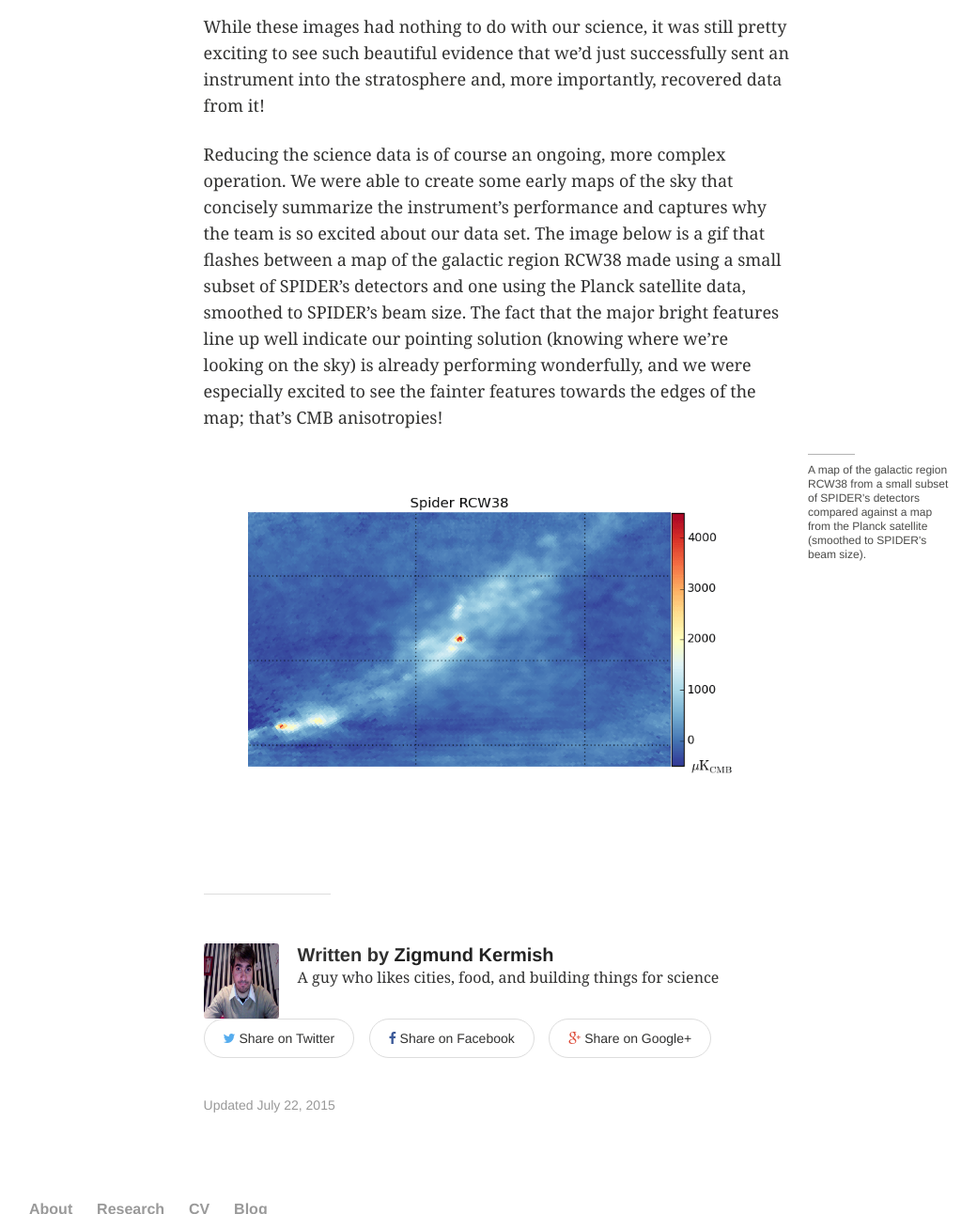
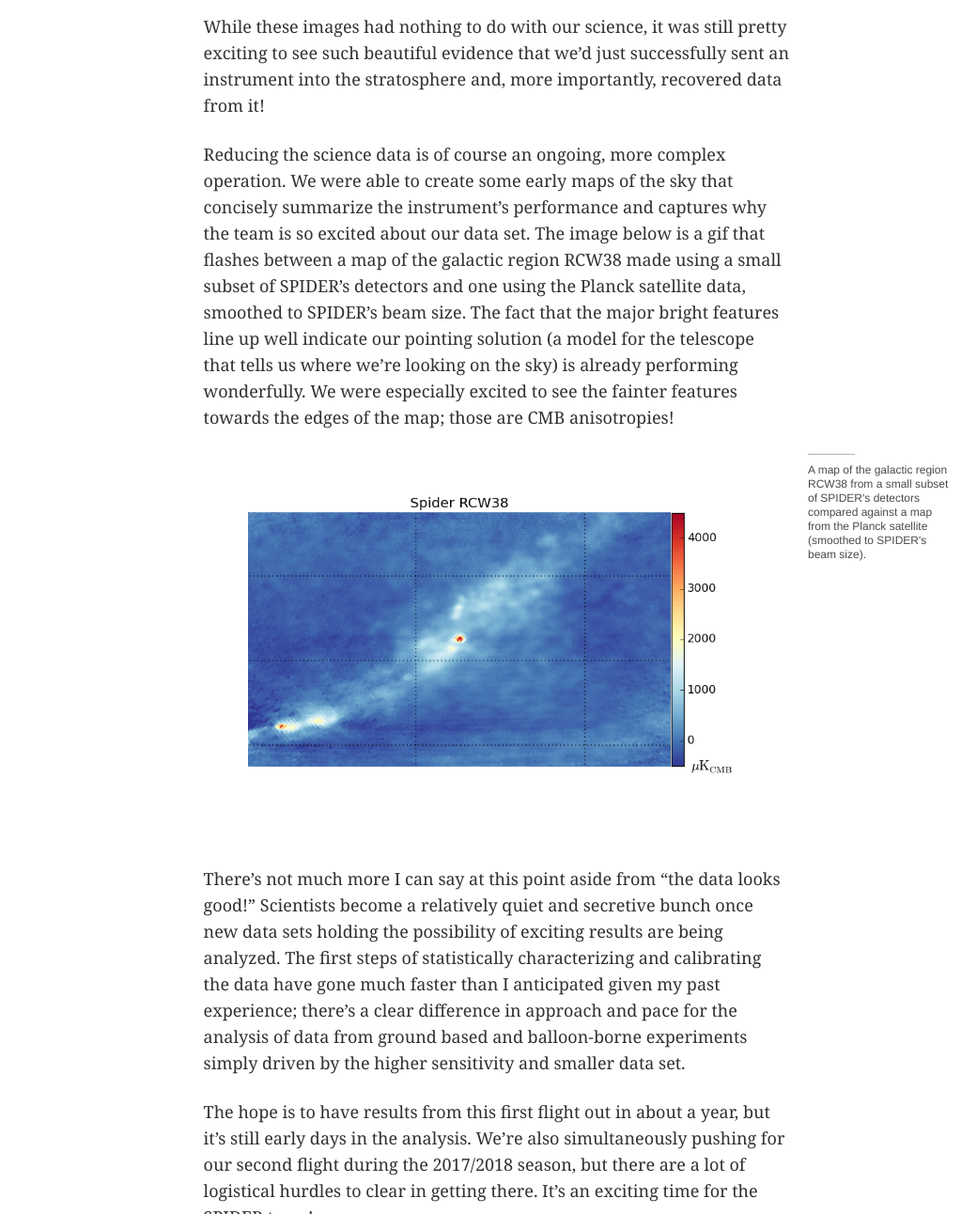
Before and after one commit to zkermish/zkermish.github.io, a Jekyll site: the page built from _posts/articles/2015-07-22-a-long-overdue-update.md, in a window 1280 px wide and 1400 px high, scrolled down 2159 px, cut to the strip 108-1400 px from the top of the window. Shown: the whole strip at 94% size, without its empty margins (65-1105 px from the left). Built offline with Jekyll 4.4.1, drawn with Linux system fonts in a browser that asks for light colours; some of the changed text lies outside the part shown.

Commit message:
updated post

```diff
--- a/_posts/articles/2015-07-22-a-long-overdue-update.md
+++ b/_posts/articles/2015-07-22-a-long-overdue-update.md
@@ -22,9 +22,13 @@ I've also been helping with analysis of the flight data, once we got our hands o
 
 While these images had nothing to do with our science, it was still pretty exciting to see such beautiful evidence that we'd just successfully sent an instrument into the stratosphere and, more importantly, recovered data from it!
 
-Reducing the science data is of course an ongoing, more complex operation. We were able to create some early maps of the sky that concisely summarize the instrument's performance and captures why the team is so excited about our data set. The image below is a gif that flashes between a map of the galactic region RCW38 made using a small subset of SPIDER's detectors and one using the Planck satellite data, smoothed to SPIDER's beam size. The fact that the major bright features line up well indicate our pointing solution (knowing where we're looking on the sky) is already performing wonderfully, and we were especially excited to see the fainter features towards the edges of the map; that's CMB anisotropies!
+Reducing the science data is of course an ongoing, more complex operation. We were able to create some early maps of the sky that concisely summarize the instrument's performance and captures why the team is so excited about our data set. The image below is a gif that flashes between a map of the galactic region RCW38 made using a small subset of SPIDER's detectors and one using the Planck satellite data, smoothed to SPIDER's beam size. The fact that the major bright features line up well indicate our pointing solution (a model for the telescope that tells us where we're looking on the sky) is already performing wonderfully. We were especially excited to see the fainter features towards the edges of the map; those are CMB anisotropies!
 
 <figure>
         <a href="{{ site.url }}/images/X1_obs1.gif"><img src="{{ site.url }}/images/X1_obs1.gif"></a>
         <figcaption>A map of the galactic region RCW38 from a small subset of SPIDER's detectors compared against a map from the Planck satellite (smoothed to SPIDER's beam size).  </figcaption>
 </figure>
+
+There's not much more I can say at this point aside from "the data looks good!" Scientists become a relatively quiet and secretive bunch once new data sets holding the possibility of exciting results are being analyzed. The first steps of statistically characterizing and calibrating the data have gone much faster than I anticipated given my past experience; there's a clear difference in approach and pace for the analysis of data from ground based and balloon-borne experiments simply driven by the higher sensitivity and smaller data set.
+
+The hope is to have results from this first flight out in about a year, but it's still early days in the analysis. We're also simultaneously pushing for our second flight during the 2017/2018 season, but there are a lot of logistical hurdles to clear in getting there. It's an exciting time for the SPIDER team!
```
